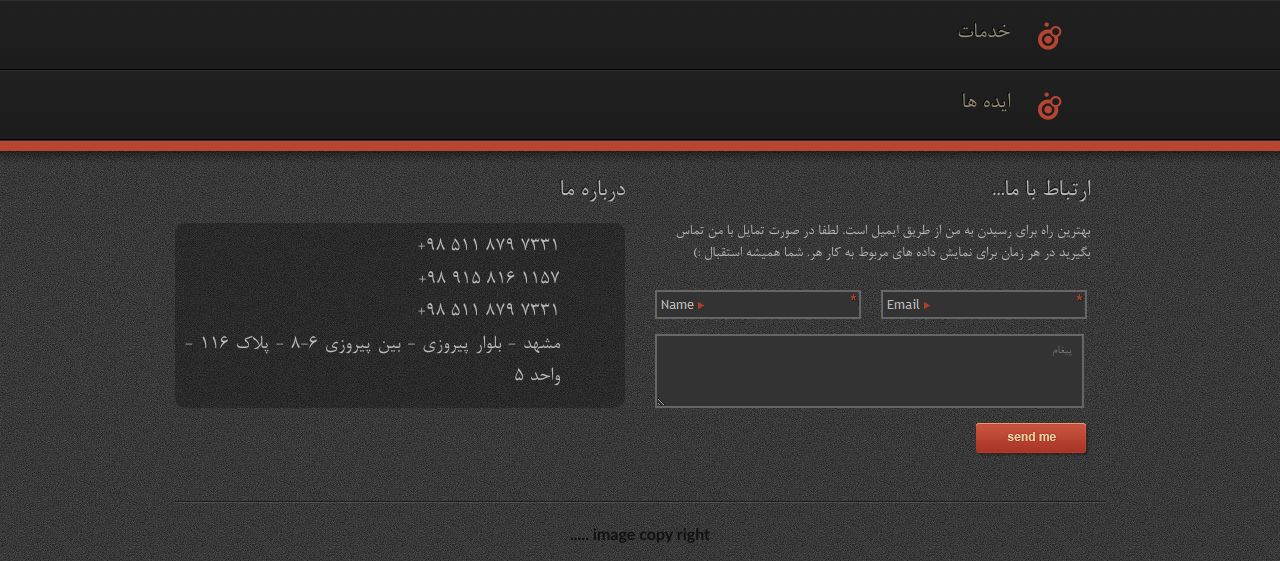
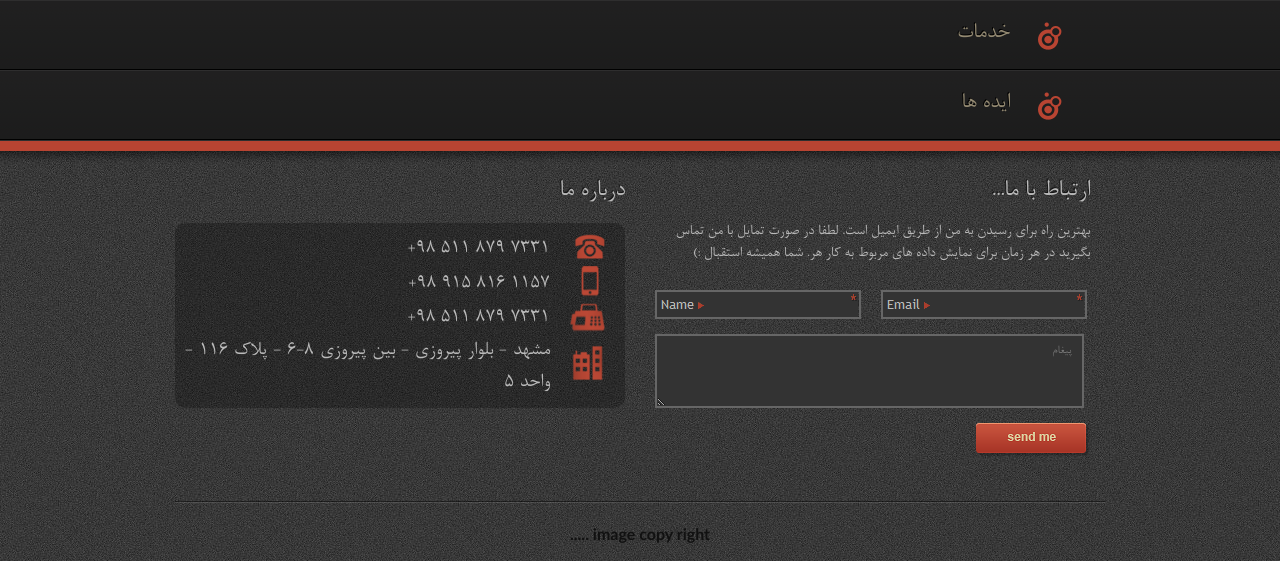
Before and after one commit to mahlad/Ekbatan, a PHP site: page / in a window 1280 px wide. Shown: the part 769-1330 px from the top of the page. Run offline with PHP 8.4, Linux system fonts and the light colour scheme; style sheets or scripts are compiled from the project's sources.

Commit message:
change html for cntact us

```diff
--- a/index.php
+++ b/index.php
@@ -107,10 +107,28 @@
 				<h1 class="contactus">درباره ما</h1>
 				<div class="txt">
 					<div class="content-txt f13">
-						<p class="tel">7331 879 511 98+</p>
+						<table>
+							<tr>
+								<td class="tel"></td>
+								<td class="txt">7331 879 511 98+</td>
+							</tr>
+							<tr>
+								<td class="mobile"></td>
+								<td class="txt">1157 816 915 98+</td>
+							</tr>
+							<tr>
+								<td class="fax"></td>
+								<td class="txt">7331 879 511 98+</td>
+							</tr>
+							<tr>
+								<td class="adrs"></td>
+								<td class="txt">مشهد - بلوار پیروزی - بین پیروزی 8-6 - پلاک 116 - واحد 5</td>
+							</tr>
+						</table>
+						<!-- <p class="tel">7331 879 511 98+</p>
 						<p class="mobile">1157 816 915 98+</p>
 						<p class="fax">7331 879 511 98+</p>
-						<p class="adrs">مشهد - بلوار پیروزی - بین پیروزی 6-8 - پلاک 116 - واحد 5</p>
+						<p class="adrs">مشهد - بلوار پیروزی - بین پیروزی 6-8 - پلاک 116 - واحد 5</p> -->
 					</div>
 				</div>
 			</div>
```
